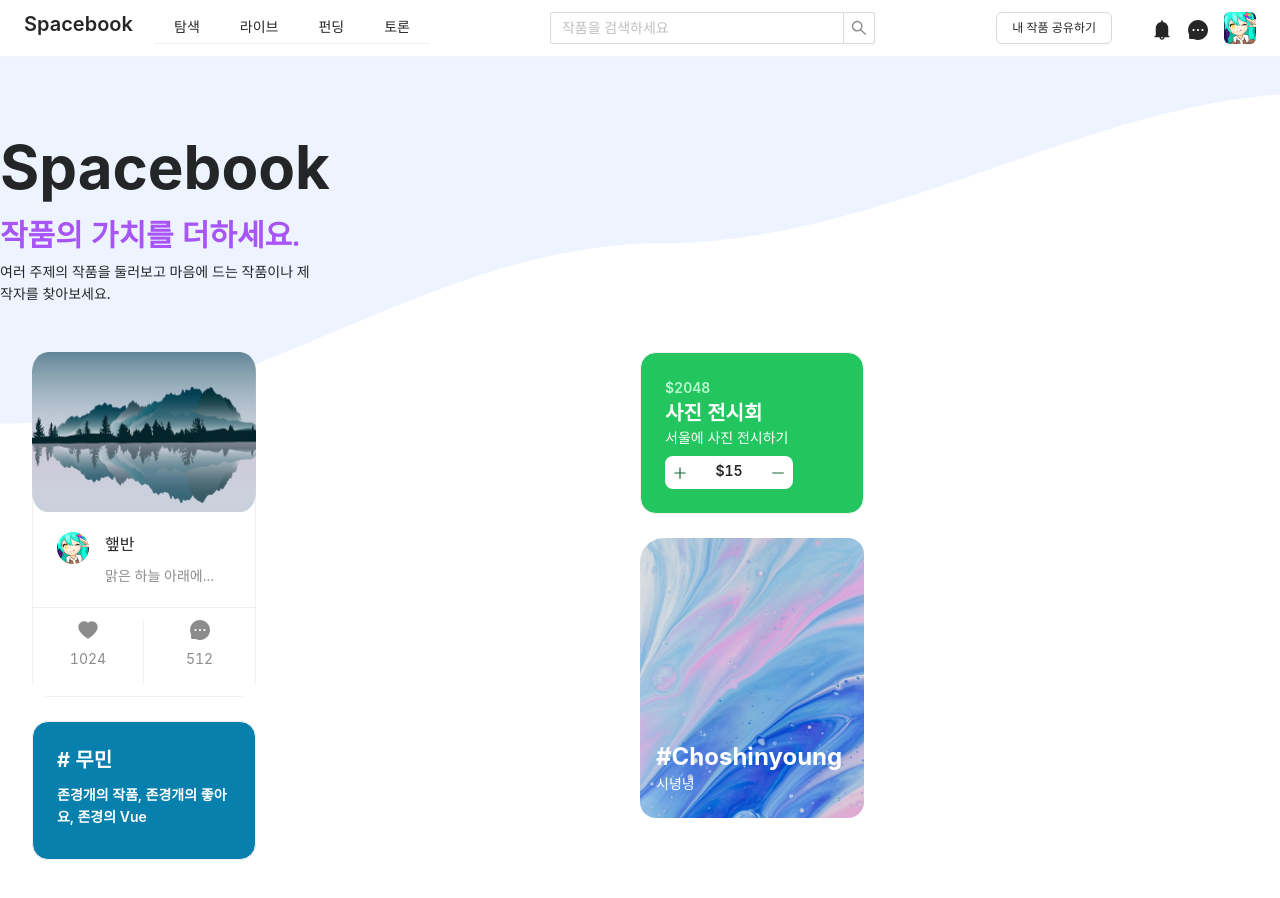
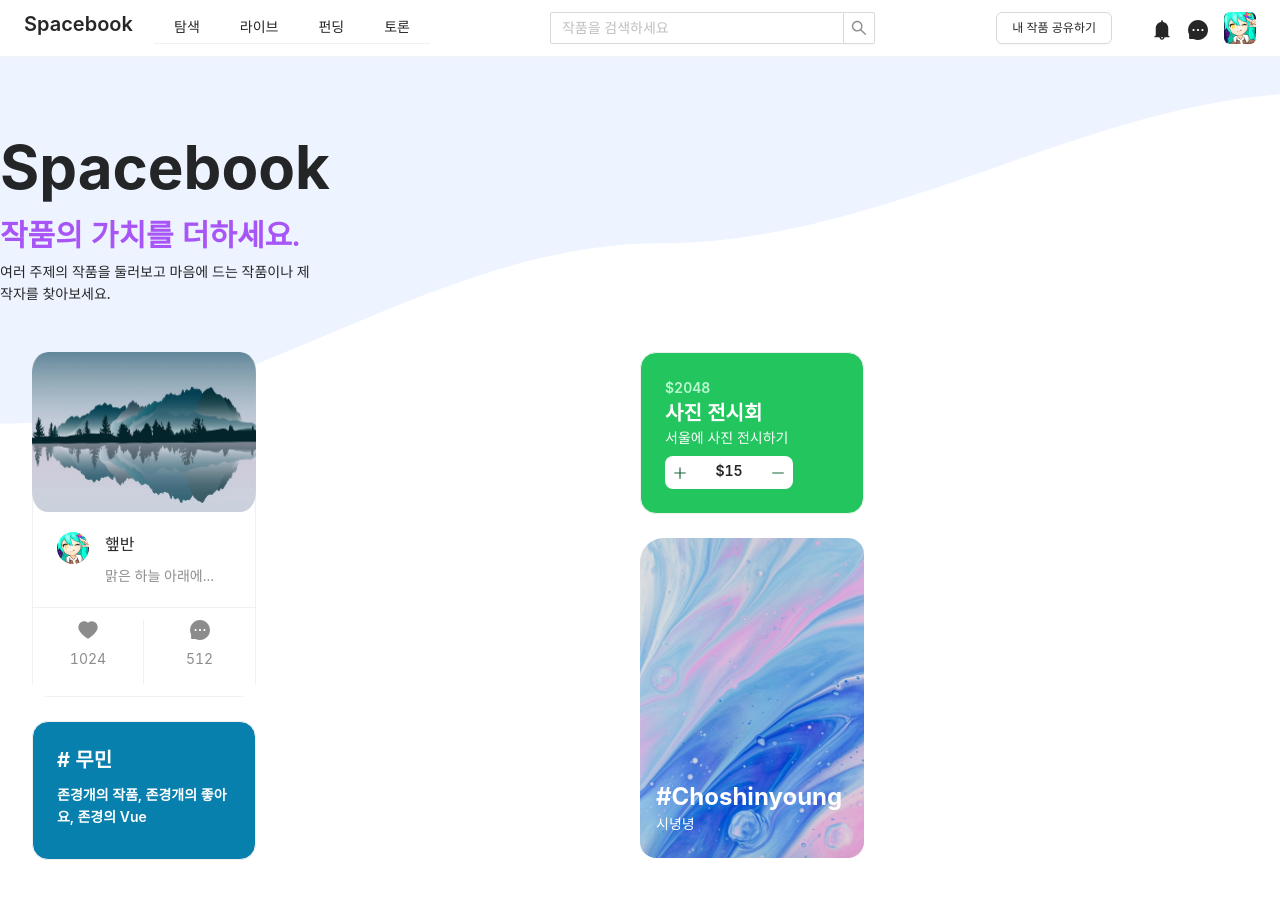
Before and after one commit to team-backspace/frontend, a React (Vite) app: page / in a window 1280 px wide. Before the commit the page ends 860 px from the top, so only its background shows below. Built offline with nearby package versions, Linux system fonts and the light colour scheme.

Commit message:
fix(pages.main): same space

```diff
--- a/src/pages/Main.jsx
+++ b/src/pages/Main.jsx
@@ -14,7 +14,7 @@ class Main extends Component {
                                 <h2 className = "text-2xl md:text-3xl 2xl:text-5xl mt-0 mb-2 font-semibold text-purple-500">작품의 가치를 더하세요.</h2>
                                 <h3 className = "text-md mt-0 w-68 md:w-80 2xl:w-120 2xl:text-lg font-medium">여러 주제의 작품을 둘러보고 마음에 드는 작품이나 제작자를 찾아보세요.</h3>
                             </div>
-                            <div className = "hidden  xl:(grid grid-cols-2) mt-10 px-8">
+                            <div className = "hidden  xl:(grid grid-cols-2) my-10 px-8">
                                 <div>
                                     <Card
                                         hoverable
@@ -53,7 +53,7 @@ class Main extends Component {
                                             <MinusOutlined className = "!text-green-800" />
                                         </div>
                                     </Card>
-                                    <div className = "flex py-4 px-4 flex-col w-56 h-70 rounded-2xl !mt-6" style = {{ backgroundImage: `url("${'src/dummydata/images/Base.png'}")` }}>
+                                    <div className = "flex py-4 px-4 flex-col w-56 h-80 rounded-2xl !mt-6" style = {{ backgroundImage: `url("${'src/dummydata/images/Base.png'}")` }}>
                                         <div className = "flex-grow" />
                                         <div className = "">
                                             <h2 className = "text-white text-2xl font-bold mb-0">#Choshinyoung</h2>
```
